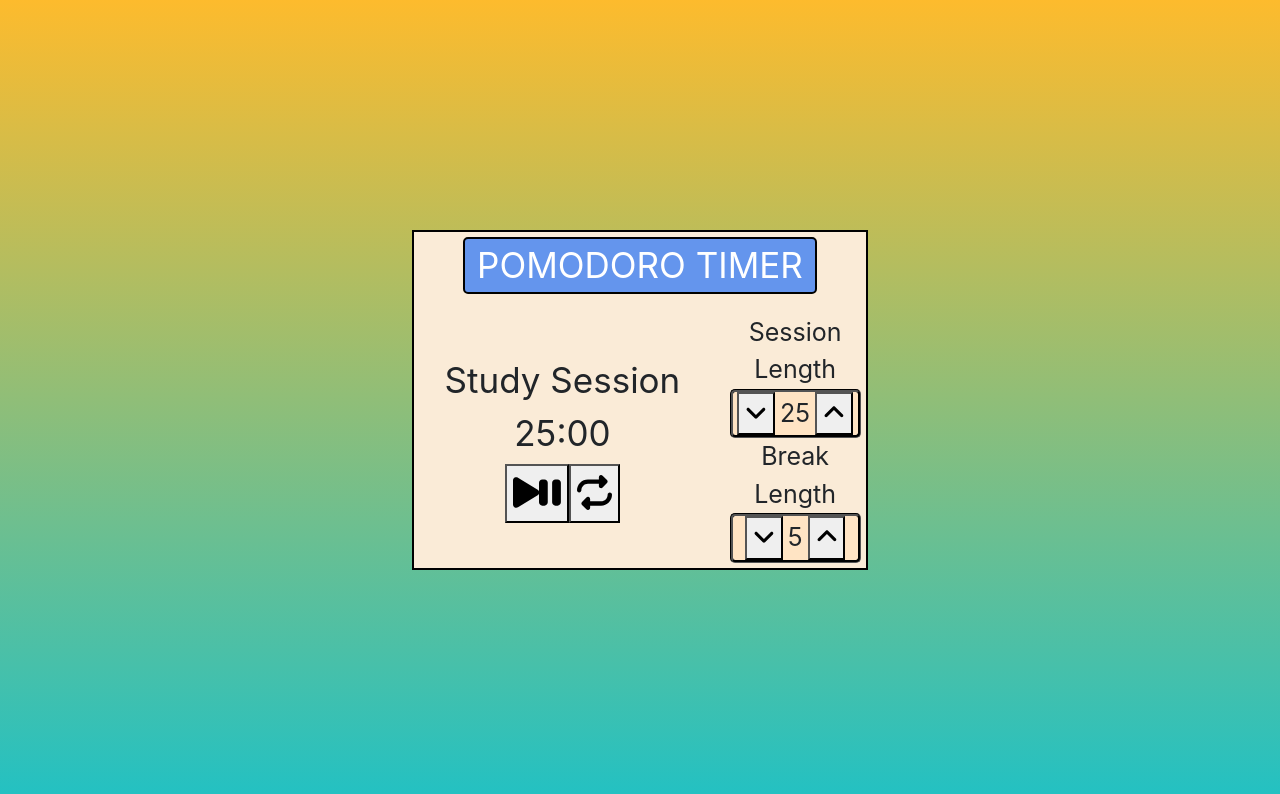
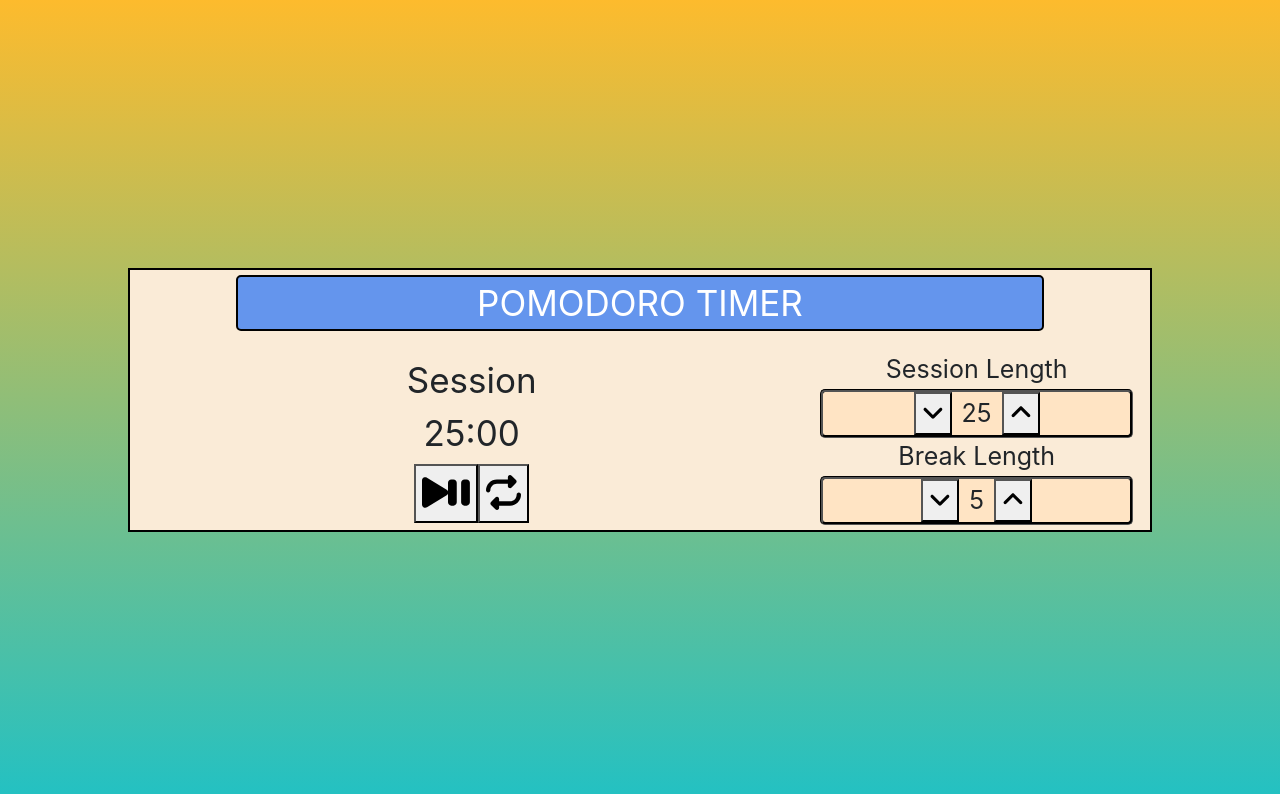
Before and after one commit to Verdecelulandres/pomodoro-clock, a React (Create React App) app: page / in a window 1280 px wide. Shown: the top 794 px of the page. Built offline with nearby package versions, Linux system fonts and the light colour scheme.

Commit message:
Clock works fine. Alarm left

```diff
--- a/src/App.css
+++ b/src/App.css
@@ -22,6 +22,11 @@
   border: 2px solid black;
   background-color: antiquewhite;
   padding: 5px;
+  width: 80%
+}
+
+.clock-container {
+  width: 100%;
 }
 
 .title {
@@ -51,7 +56,7 @@
   flex-flow:row nowrap;
   align-items: center;
   justify-content: center;
-  gap: 5px;
+  gap: 10px;
   border: 3px groove black;
   background-color:bisque;
   border-radius: 5px;
--- a/src/App.js
+++ b/src/App.js
@@ -5,6 +5,7 @@ import { FontAwesomeIcon } from '@fortawesome/react-fontawesome';
 import { faAngleDown, faAngleUp, faPlay, faPause, faRepeat } from '@fortawesome/free-solid-svg-icons';
 
 function App() {
+  //State variables
   const initialVals = [false, 25, 5];
   const[sessionlength, setSessionLength] = useState(initialVals[1]);
   const[breakLength, setBreakLength] = useState(initialVals[2]);
@@ -13,8 +14,7 @@ function App() {
   const[isRunning, setIsRunning] = useState(initialVals[0]);
   const[isBreak, setIsBreak] = useState(initialVals[0]);
 
-
-
+  //Returns state to original values
   function resetVals() {
     setIsOn(initialVals[0]);
     setSessionLength(initialVals[1]);
@@ -23,6 +23,8 @@ function App() {
     setIsRunning(initialVals[0]);
     setIsBreak(initialVals[0]);
   }
+
+  //If we start the timer this will trigger the countdown function every second
   useEffect(() => {
     let timer;
     if (isOn && isRunning) {
@@ -31,30 +33,38 @@ function App() {
     return () => clearTimeout(timer);
   }, [isOn, isRunning, currentTime]);
 
+  //This makes sure we display the correct time on loading
   useEffect(() => {
     if (!isOn && !isRunning) {
-      setCurrentTime(`${sessionlength}:00`);
-      //console.log('We are in use effect');
+      if (isBreak) {
+        setCurrentTime(`${breakLength}:00`);
+      } else {
+        setCurrentTime(`${sessionlength}:00`);
+      }
     }
-  }, [sessionlength, isOn, isRunning]);
+  }, [sessionlength, breakLength, isOn, isRunning, isBreak]);
 
-  // Modify displayTime function
+  // Displays the correct time
   function displayTime() {
     if (isOn || isRunning) {
-      //console.log('timer should be on');
+
       return currentTime;
     } else if(!isRunning){
-      //console.log('timer should be paused');
-      return sessionlength + ':00';
+        if(isBreak){
+          return breakLength + ':00';
+        } else {
+          return sessionlength + ':00';
+        }
+
     }
   }
-
+  //Displays the correct label for the counter
   function breakOrStudy() {
     if(isBreak) {
-      return 'Break time!';
+      return 'Break';
     }
     else {
-      return 'Study Session';
+      return 'Session';
     }
   }
 
@@ -116,10 +126,18 @@ function App() {
               <div id='break-label'>Break Length</div>
               <div className='length-container'>
                 <button id='break-decrement' onClick={()=>{
-                  if(breakLength > 1 && !isOn) {setBreakLength(breakLength-1)}}}><FontAwesomeIcon icon={faAngleDown}/></button>
+                  if(breakLength > 1 && !isOn) {
+                    setBreakLength(breakLength-1);
+                     if(isBreak){setCurrentTime(breakLength);setIsRunning(false)}
+                  }
+                  }}><FontAwesomeIcon icon={faAngleDown}/></button>
                 <div id='break-length'>{breakLength}</div>
                 <button id='break-increment' onClick={()=>{
-                  if(breakLength < 60 && !isOn) {setBreakLength(breakLength+1)}}}><FontAwesomeIcon icon={faAngleUp} /></button>
+                  if(breakLength < 60 && !isOn) {
+                    setBreakLength(breakLength+1);
+                    if(isBreak){setCurrentTime(breakLength); setIsRunning(false)}
+                    }
+                  }}><FontAwesomeIcon icon={faAngleUp} /></button>
               </div>
           </div>
         </div>
```
